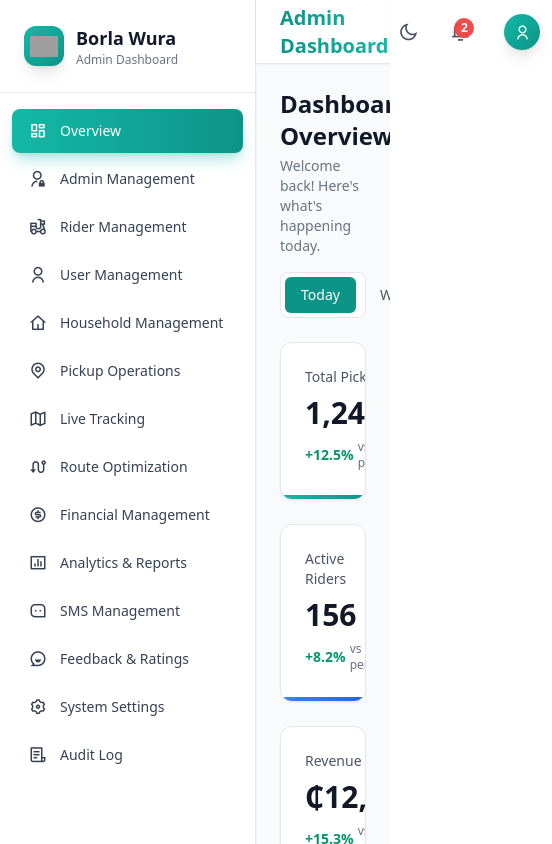
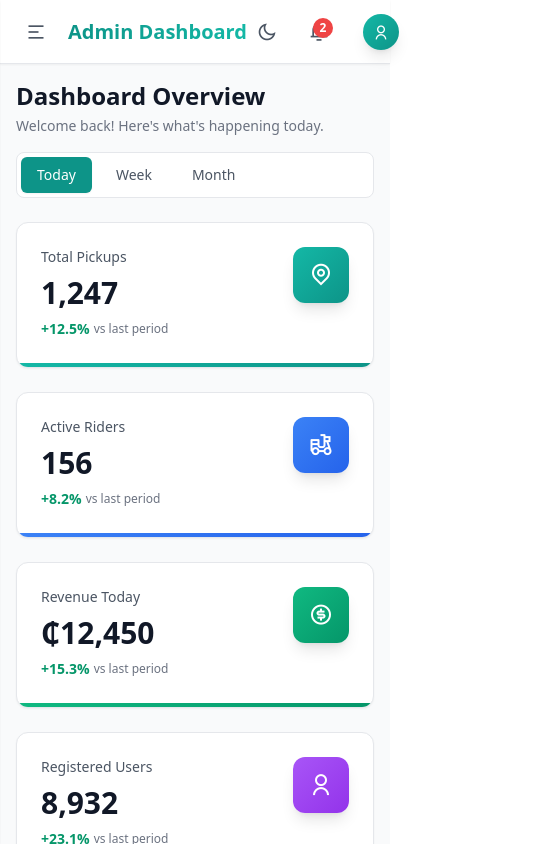
Before and after one commit to Emmanuel-Isaac-Group35/BorlawuraAdminDashboard, a React (Vite) app: page / in a window 390 px wide. Shown: the top 844 px of the page, 552 px wide, since content can reach past the window. Built offline with nearby package versions, Linux system fonts and the light colour scheme; grey boxes are pictures that could not be loaded.

Commit message:
fixed mobile phones responsiveness

```diff
--- a/src/pages/dashboard/components/Header.tsx
+++ b/src/pages/dashboard/components/Header.tsx
@@ -2,9 +2,10 @@ import { useState, useEffect } from 'react';
 
 interface HeaderProps {
   onLogout: () => void;
+  onMenuClick: () => void;
 }
 
-export default function Header({ onLogout }: HeaderProps) {
+export default function Header({ onLogout, onMenuClick }: HeaderProps) {
   const [showNotifications, setShowNotifications] = useState(false);
   const [showProfile, setShowProfile] = useState(false);
   const [isDarkMode, setIsDarkMode] = useState(() => {
@@ -43,9 +44,15 @@ export default function Header({ onLogout }: HeaderProps) {
   const unreadCount = notifications.filter(n => n.unread).length;
 
   return (
-    <header className="h-16 bg-white dark:bg-gray-800 border-b border-gray-200 dark:border-gray-700 flex items-center justify-between px-6 shadow-sm">
-      <div className="flex items-center gap-4">
-        <h2 className="text-xl font-bold bg-gradient-to-r from-teal-600 to-teal-500 bg-clip-text text-transparent">Admin Dashboard</h2>
+    <header className="h-16 bg-white dark:bg-gray-800 border-b border-gray-200 dark:border-gray-700 flex items-center justify-between px-4 md:px-6 shadow-sm sticky top-0 z-10">
+      <div className="flex items-center gap-3 md:gap-4">
+        <button
+          onClick={onMenuClick}
+          className="w-10 h-10 flex items-center justify-center rounded-lg hover:bg-gray-100 dark:hover:bg-gray-700 md:hidden transition-colors"
+        >
+          <i className="ri-menu-2-line text-xl text-gray-600 dark:text-gray-300"></i>
+        </button>
+        <h2 className="text-xl font-bold bg-gradient-to-r from-teal-600 to-teal-500 bg-clip-text text-transparent truncate">Admin Dashboard</h2>
       </div>
 
       <div className="flex items-center gap-3">
@@ -109,9 +116,8 @@ export default function Header({ onLogout }: HeaderProps) {
                   {notifications.map((notif) => (
                     <div
                       key={notif.id}
-                      className={`p-4 border-b border-gray-200 dark:border-gray-700 hover:bg-gray-50 dark:hover:bg-gray-700/50 cursor-pointer transition-colors ${
-                        notif.unread ? 'bg-teal-50/30 dark:bg-teal-900/10' : ''
-                      }`}
+                      className={`p-4 border-b border-gray-200 dark:border-gray-700 hover:bg-gray-50 dark:hover:bg-gray-700/50 cursor-pointer transition-colors ${notif.unread ? 'bg-teal-50/30 dark:bg-teal-900/10' : ''
+                        }`}
                     >
                       <div className="flex items-start gap-3">
                         <div className={`w-10 h-10 rounded-lg bg-${notif.color}-100 dark:bg-${notif.color}-900/30 flex items-center justify-center flex-shrink-0`}>
--- a/src/pages/dashboard/components/Sidebar.tsx
+++ b/src/pages/dashboard/components/Sidebar.tsx
@@ -1,9 +1,11 @@
 interface SidebarProps {
   activeSection: string;
   setActiveSection: (section: string) => void;
+  isOpen: boolean;
+  onClose: () => void;
 }
 
-export default function Sidebar({ activeSection, setActiveSection }: SidebarProps) {
+export default function Sidebar({ activeSection, setActiveSection, isOpen, onClose }: SidebarProps) {
   const menuItems = [
     { id: 'overview', icon: 'ri-dashboard-line', label: 'Overview' },
     { id: 'admins', icon: 'ri-admin-line', label: 'Admin Management' },
@@ -22,8 +24,10 @@ export default function Sidebar({ activeSection, setActiveSection }: SidebarProp
   ];
 
   return (
-    <aside className="w-64 bg-white dark:bg-gray-800 border-r border-gray-200 dark:border-gray-700 flex flex-col shadow-sm">
+    <aside className={`fixed md:relative inset-y-0 left-0 z-30 w-64 bg-white dark:bg-gray-800 border-r border-gray-200 dark:border-gray-700 flex flex-col shadow-sm transition-transform duration-300 md:translate-x-0 ${isOpen ? 'translate-x-0' : '-translate-x-full'
+      }`}>
       <div className="p-6 border-b border-gray-200 dark:border-gray-700">
+        <div className="flex items-center justify-between">
           <div className="flex items-center gap-3">
             <div className="w-10 h-10 rounded-xl bg-gradient-to-br from-teal-500 to-teal-600 flex items-center justify-center shadow-lg">
               <img
@@ -37,6 +41,13 @@ export default function Sidebar({ activeSection, setActiveSection }: SidebarProp
               <p className="text-xs text-gray-500 dark:text-gray-400">Admin Dashboard</p>
             </div>
           </div>
+          <button
+            onClick={onClose}
+            className="md:hidden w-8 h-8 flex items-center justify-center rounded-lg hover:bg-gray-100 dark:hover:bg-gray-700 text-gray-500 transition-colors"
+          >
+            <i className="ri-close-line text-xl"></i>
+          </button>
+        </div>
       </div>
 
       <nav className="flex-1 overflow-y-auto py-4 px-3">
@@ -44,8 +55,7 @@ export default function Sidebar({ activeSection, setActiveSection }: SidebarProp
           <button
             key={item.id}
             onClick={() => setActiveSection(item.id)}
-            className={`w-full flex items-center gap-3 px-4 py-3 text-sm font-medium transition-all whitespace-nowrap cursor-pointer rounded-lg mb-1 ${
-              activeSection === item.id
+            className={`w-full flex items-center gap-3 px-4 py-3 text-sm font-medium transition-all whitespace-nowrap cursor-pointer rounded-lg mb-1 ${activeSection === item.id
                 ? 'bg-gradient-to-r from-teal-500 to-teal-600 text-white shadow-lg shadow-teal-500/30'
                 : 'text-gray-700 dark:text-gray-300 hover:bg-gray-100 dark:hover:bg-gray-700/50'
               }`}
--- a/src/pages/dashboard/page.tsx
+++ b/src/pages/dashboard/page.tsx
@@ -19,7 +19,7 @@ import LogoutDialog from './components/LogoutDialog';
 
 export default function Dashboard() {
   const [activeSection, setActiveSection] = useState('overview');
-  const [darkMode, setDarkMode] = useState(false);
+  const [isSidebarOpen, setIsSidebarOpen] = useState(false);
   const [showLogoutDialog, setShowLogoutDialog] = useState(false);
 
   const handleLogout = () => {
@@ -44,47 +44,32 @@ export default function Dashboard() {
     }, 1500);
   };
 
-  const renderContent = () => {
-    switch (activeSection) {
-      case 'overview':
-        return <Overview />;
-      case 'admins':
-        return <AdminManagement />;
-      case 'riders':
-        return <RiderManagement />;
-      case 'users':
-        return <UserManagement />;
-      case 'households':
-        return <HouseholdManagement />;
-      case 'pickups':
-        return <PickupOperations />;
-      case 'financial':
-        return <FinancialManagement />;
-      case 'analytics':
-        return <Analytics />;
-      case 'sms':
-        return <SMSManagement />;
-      case 'settings':
-        return <SystemSettings />;
-      case 'audit':
-        return <AuditLog />;
-      case 'live-tracking':
-        return <LiveTracking />;
-      case 'route-optimization':
-        return <RouteOptimization />;
-      case 'feedback':
-        return <FeedbackRatings />;
-      default:
-        return <Overview />;
-    }
-  };
-
   return (
     <div className="min-h-screen bg-gray-50 dark:bg-gray-900 flex">
-      <Sidebar activeSection={activeSection} setActiveSection={setActiveSection} />
+      <Sidebar
+        activeSection={activeSection}
+        setActiveSection={(section) => {
+          setActiveSection(section);
+          setIsSidebarOpen(false);
+        }}
+        isOpen={isSidebarOpen}
+        onClose={() => setIsSidebarOpen(false)}
+      />
+
+      {/* Mobile Sidebar Overlay */}
+      {isSidebarOpen && (
+        <div
+          className="fixed inset-0 bg-black/50 z-20 md:hidden"
+          onClick={() => setIsSidebarOpen(false)}
+        />
+      )}
+
       <div className="flex-1 flex flex-col min-w-0">
-        <Header onLogout={() => setShowLogoutDialog(true)} />
-        <main className="flex-1 overflow-y-auto p-6">
+        <Header
+          onLogout={() => setShowLogoutDialog(true)}
+          onMenuClick={() => setIsSidebarOpen(true)}
+        />
+        <main className="flex-1 overflow-y-auto p-4 md:p-6">
           {activeSection === 'overview' && <Overview onNavigate={setActiveSection} />}
           {activeSection === 'admins' && <AdminManagement />}
           {activeSection === 'riders' && <RiderManagement />}
```
Lines whose indentation alone changed are shown as unchanged.
